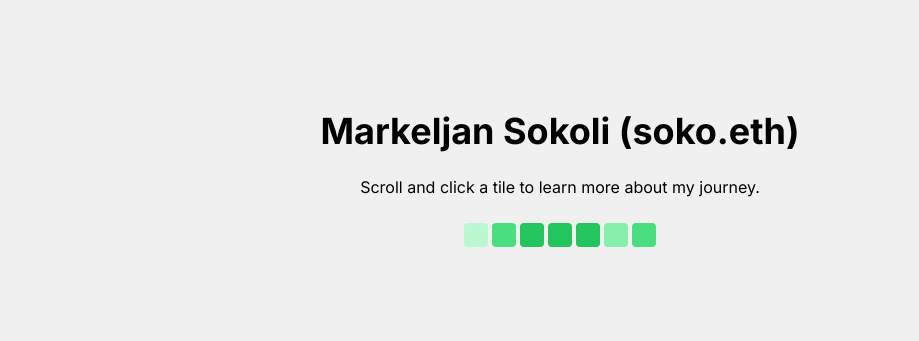
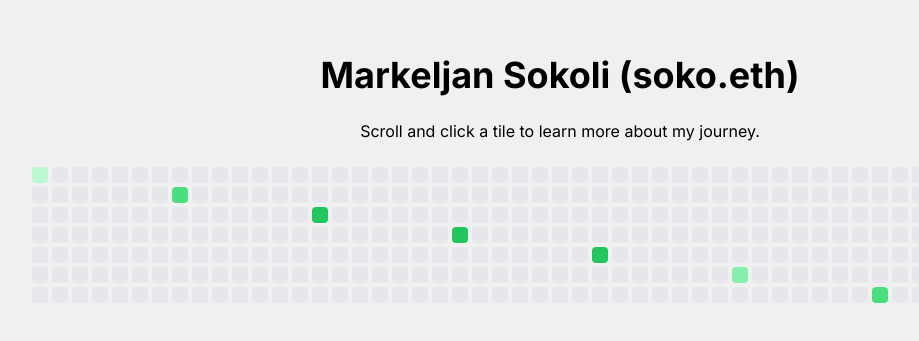
Before and after one commit to Markeljan/0xMarkeljan, a Next.js app: page / in a window 1280 px wide. Shown: the part 221-562 px from the top of the page, without its empty margins (80-999 px from the left). Built offline with nearby package versions, Linux system fonts and the light colour scheme.

Commit message:
Expand grid to mimic GitHub contributions

```diff
--- a/components/HighlightGrid.tsx
+++ b/components/HighlightGrid.tsx
@@ -1,6 +1,6 @@
 'use client';
 import { useState } from 'react';
-import { highlights, Highlight } from '@/data/highlights';
+import { highlights } from '@/data/highlights';
 
 const COLORS = [
   'bg-gray-200 dark:bg-gray-700',
@@ -10,8 +10,21 @@ const COLORS = [
   'bg-green-500 dark:bg-green-400',
 ];
 
+type Cell = {
+  level: number;
+  title?: string;
+  description?: string;
+  link?: string;
+};
+
 export default function HighlightGrid() {
-  const [active, setActive] = useState<Highlight | null>(null);
+  const [active, setActive] = useState<Cell | null>(null);
+
+  const TOTAL = 53 * 7;
+  const cells: Cell[] = Array.from({ length: TOTAL }, (_, i) => {
+    const h = highlights.find((hl) => hl.index === i);
+    return h ? h : { level: 0 };
+  });
 
   return (
     <div className="relative">
@@ -39,13 +52,13 @@ export default function HighlightGrid() {
           </div>
         </div>
       )}
-      <div className="grid grid-cols-7 gap-1">
-        {highlights.map((h, i) => (
+      <div className="grid grid-flow-col grid-rows-7 gap-1">
+        {cells.map((cell, i) => (
           <button
             key={i}
-            onClick={() => setActive(h)}
-            aria-label={h.title}
-            className={`h-4 w-4 sm:h-6 sm:w-6 rounded ${COLORS[h.level]}`}
+            onClick={() => cell.title && setActive(cell)}
+            aria-label={cell.title ? cell.title : `Cell ${i}`}
+            className={`h-3 w-3 sm:h-4 sm:w-4 rounded ${COLORS[cell.level]}`}
           />
         ))}
       </div>
--- a/data/highlights.ts
+++ b/data/highlights.ts
@@ -1,4 +1,9 @@
 export type Highlight = {
+  /**
+   * Index position within the contribution grid.
+   * 0 is the top-left cell, counting column by column.
+   */
+  index: number;
   title: string;
   description: string;
   link?: string;
@@ -7,41 +12,48 @@ export type Highlight = {
 
 export const highlights: Highlight[] = [
   {
+    index: 0,
     title: "First Lines of Code",
     description: "Started exploring programming and web development.",
     level: 1,
   },
   {
+    index: 50,
     title: "ETHGlobal Hacks",
     description: "Participated in multiple ETHGlobal hackathons to sharpen my web3 skills.",
     link: "https://ethglobal.com/showcase",
     level: 3,
   },
   {
+    index: 100,
     title: "w3gpt.ai",
     description: "Built an AI assistant for web3 developers.",
     link: "https://w3gpt.ai",
     level: 4,
   },
   {
+    index: 150,
     title: "web3-sim",
     description: "A simulator for exploring blockchain governance.",
     link: "https://ethglobal.com/showcase/web3-sim-ssnxu",
     level: 4,
   },
   {
+    index: 200,
     title: "midcurve live",
     description: "Streaming analytics dashboard built during ETHGlobal.",
     link: "https://ethglobal.com/showcase/midcurve-live-9eucp",
     level: 4,
   },
   {
+    index: 250,
     title: "funny agents",
     description: "Analytics for memecoin agents.",
     link: "https://agents.funny.money/analytics",
     level: 2,
   },
   {
+    index: 300,
     title: "Open Source Contributions",
     description: "Ongoing GitHub contributions and personal projects.",
     link: "https://github.com/markeljan",
```
